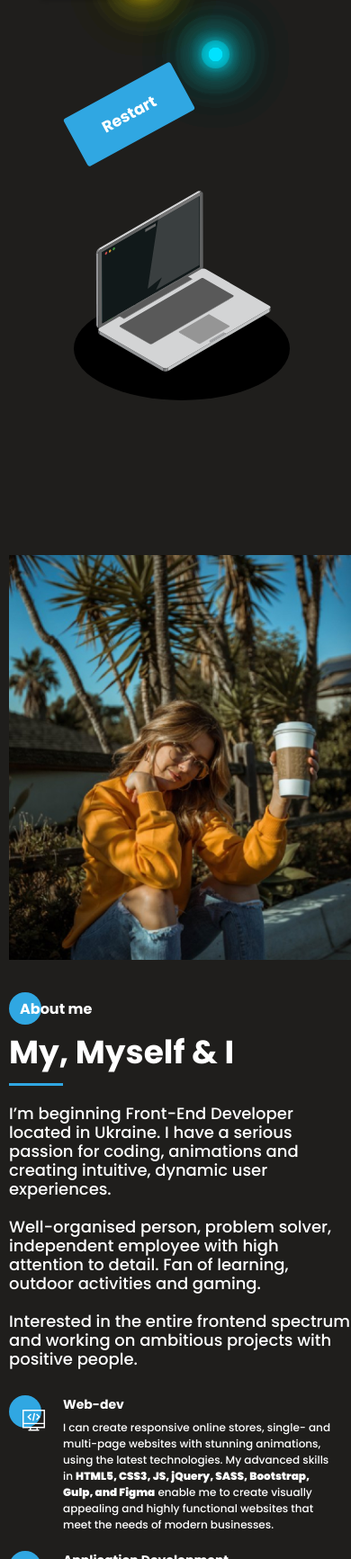
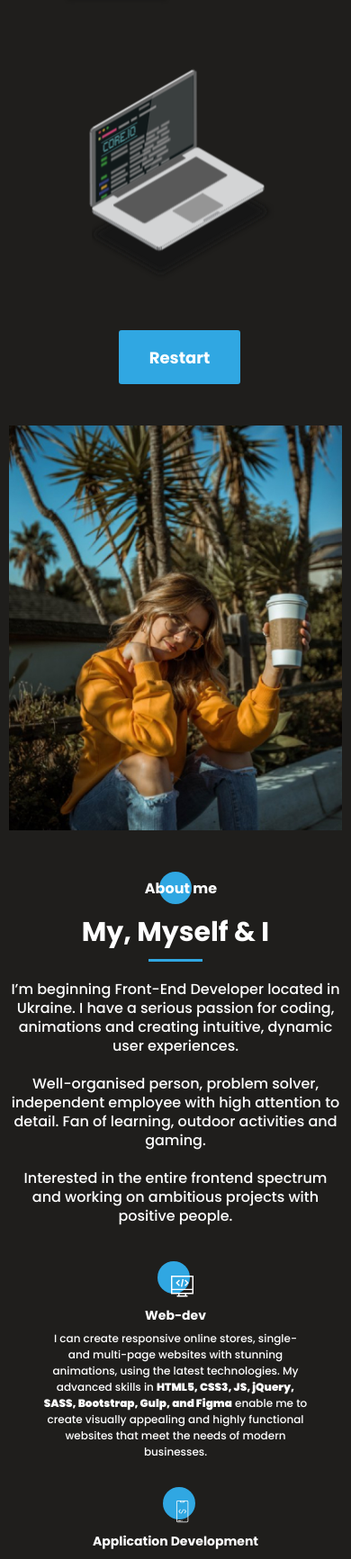
Before and after one commit to zinuu4/freelance_portfolio, a website: page src/index.html in a window 390 px wide. Shown: the part 267-2000 px from the top of the page at 90% size. Drawn offline with nearby package versions, Linux system fonts and the light colour scheme; files that its build step writes are made by us from their sources.

Commit message:
fixed repsponsibility of the first two blocks and optimized code

```diff
--- a/src/index.html
+++ b/src/index.html
@@ -181,8 +181,8 @@
                 <a href="#" class="promo__link btn_inv">About me</a>
                 </div>
             </div>
-            <button class="btn_laptop">Restart</button>
             <div class="promo__laptop">
+                <div class="promo__laptop-item">
                   <svg viewBox="-50 0 500 458.4" width="250" height="350">
 
                       <defs>
@@ -694,6 +694,8 @@
                       </g>
                   </svg>
                 </div>
+                <button class="btn_laptop">Restart</button>
+            </div>
           </div>
         </div>
     </section>
@@ -706,7 +708,7 @@
                 </div>
                 <div class="about__descr">
                     <h2 class="title title_fz16 about__title">About me</h2>
-                    <div class="title about__subtitle">My, Myself & I</div>
+                    <div class="title title_fz36 about__subtitle">My, Myself & I</div>
                     <div class="divider"></div>
                     <p class="about__text">I’m beginning Front-End Developer located in Ukraine. I have a serious passion for coding, animations and creating intuitive, dynamic user experiences. <br> <br>
 
@@ -720,7 +722,7 @@
                                 <img src="icons/about_me/web_development.svg" alt="web-dev">
                             </div>
                             <div>
-                                <div class="title title_fz14">
+                                <div class="title title_fz14 about__skills-subtitle">
                                     Web-dev
                                 </div>
                                 <div class="about__skills-text">
@@ -733,7 +735,7 @@
                                 <img src="icons/about_me/mobile_dev.svg" alt="mobile-dev">
                             </div>
                             <div>
-                                <div class="title title_fz14">
+                                <div class="title title_fz14 about__skills-subtitle">
                                     Application Development
                                 </div>
                                 <div class="about__skills-text">
--- a/src/sass/blocks/about/_about-media.scss
+++ b/src/sass/blocks/about/_about-media.scss
@@ -36,21 +36,62 @@
     padding-top: 40px;
     &__wrapper {
       grid-template: 450px auto auto / 1fr;
-      column-gap: 30px;
-      row-gap: 30px;
     }
     &__photo {
-      grid-row: 1/2;
+      grid-row: unset;
     }
     &__skills {
-      grid-template-columns: 380px;
-      grid-auto-rows: minmax(115px, auto);
+      grid-template-columns: 440px;
       &-item {
-        grid-template-columns: 40px 300px;
+        grid-template-columns: 40px 380px;
         column-gap: 20px;
       }
     }
   }
 }
 @media (max-width: 576px) {
+  .about {
+    &__wrapper {
+      grid-template: 450px auto auto / 1fr;
+      row-gap: 40px;
+    }
+    &__skills {
+      grid-template-columns: 1fr;
+      row-gap: 30px;
+      &-item {
+        justify-content: center;
+        grid-template-columns: 80%;
+        row-gap: 10px;
+      }
+      &-subtitle {
+        text-align: center;
+      }
+      &-circle {
+        margin: 0 auto;
+      }
+      &-text {
+        text-align: center;
+      }
+    }
+    &__text {
+      font-size: 16px;
+      text-align: center;
+    }
+    &__title {
+      text-align: center;
+      &:before {
+        top: 0;
+        left: 50%;
+        transform: translateX(-50%);
+      }
+    }
+    &__subtitle {
+      text-align: center;
+    }
+    &__descr {
+      .divider {
+        margin: 0 auto;
+      }
+    }
+  }
 }
--- a/src/sass/blocks/buttons/_buttons-media.scss
+++ b/src/sass/blocks/buttons/_buttons-media.scss
@@ -2,9 +2,15 @@
 }
 @media (max-width: 992px) {
   .btn {
+    &:hover {
+      background-color: $orange;
+    }
+    &_inv {
+      &:hover {
+        color: $white;
+      }
+    }
     &_laptop {
-      top: 100px;
-      left: 66%;
       &:hover {
         background: $orange;
         color: $white;
@@ -13,36 +19,6 @@
   }
 }
 @media (max-width: 768px) {
-  .btn {
-    &:hover {
-      background: $orange;
-    }
-    &_inv {
-      height: 45px;
-      padding: 12px 25px;
-      background-color: rgba(255, 255, 255, 0.0);
-    }
-    &_laptop {
-      position: relative;
-      top: 120px;
-      left: -12%;
-      height: 60px;
-      width: 135px;
-    }
-    &_contacts {
-      &:hover {
-        background: $orange;
-        color: $white;
-      }
-    }
-  }
 }
 @media (max-width: 576px) {
-  .btn {
-    &_laptop {
-      top: 100px;
-      left: -14%;
-      font-size: 17.5px;
-    }
-  }
 }
--- a/src/sass/blocks/buttons/_buttons.scss
+++ b/src/sass/blocks/buttons/_buttons.scss
@@ -13,11 +13,10 @@
     background-color: rgba(255, 255, 255, 0.0);
   }
   &_laptop {
-    top: 150px;
     position: absolute;
-    left: 69.5%;
-    height: 60px;
-    transform: rotate(-28.5deg);
+    left: 62px;
+    min-height: 60px;
+    min-width: 135px;
     padding: 16px 27px;
     border-radius: 3px;
     background: $orange;
--- a/src/sass/blocks/promo/_promo-media.scss
+++ b/src/sass/blocks/promo/_promo-media.scss
@@ -4,24 +4,9 @@
   .promo {
     padding-top: 150px;
     &__laptop {
-      left: 67%;
-    }
-  }
-}
-@media (max-width: 768px) {
-  .promo {
-    min-height: 800px;
-    padding-top: 80px;
-    &__wrapper {
-      flex-direction: column;
-      justify-content: center;
-      align-items: center;
-    }
-    &__laptop {
-      text-align: center;
-      position: relative;
-      top: 90px;
-      left: 2%;
+      position: absolute;
+      top: 20px;
+      left: 66.5%;
     }
     &__link {
       &:hover {
@@ -31,8 +16,36 @@
     }
   }
 }
+@media (max-width: 768px) {
+  .promo {
+    min-height: 740px;
+    padding-top: 80px;
+    &__wrapper {
+      flex-direction: column;
+      justify-content: center;
+      align-items: center;
+    }
+    &__laptop {
+      position: relative;
+      left: 0;
+    }
+  }
+}
 @media (max-width: 576px) {
   .promo {
     min-height: 700px;
+    &__title {
+      text-align: center;
+    }
+    &__subtitle {
+      text-align: center;
+      &::before {
+        left: 50%;
+        transform: translateX(-50%);
+      }
+    }
+    &__btns {
+      margin: 25px auto 0 auto;
+    }
   }
 }
--- a/src/sass/blocks/promo/_promo.scss
+++ b/src/sass/blocks/promo/_promo.scss
@@ -1,6 +1,6 @@
 .promo {
   overflow: hidden;
-  height: 100vh;
+  min-height: 100vh;
 	position: relative;
   // #1d1d1d
 	background-color: $black;
@@ -69,8 +69,8 @@
     display: flex;
   }
   &__laptop {
-    text-align: right;
     position: absolute;
+    top: 100px;
     left: 70%;
   }
   &__title {
--- a/src/sass/blocks/title/_title-media.scss
+++ b/src/sass/blocks/title/_title-media.scss
@@ -15,5 +15,8 @@
       line-height: 40px;
       font-size: 31px;
     }
+    &_fz36 {
+      font-size: 30px;
+    }
   }
 }
--- a/src/sass/style.scss
+++ b/src/sass/style.scss
@@ -5,7 +5,7 @@
 // --Base-- //////////////////////////////////////////////////////////////////////////////////////////////////////////////////////
 @import 'base/variables';
 @import 'base/mixins';
-// @import 'base/animations';
+@import 'base/animations';
 // --All-- ///////////////////////////////////////////////////////////////////////////////////////////////////////////////////////
 * {
     font-family: 'Poppins', sans-serif;
```
Lines whose indentation alone changed are shown as unchanged.
